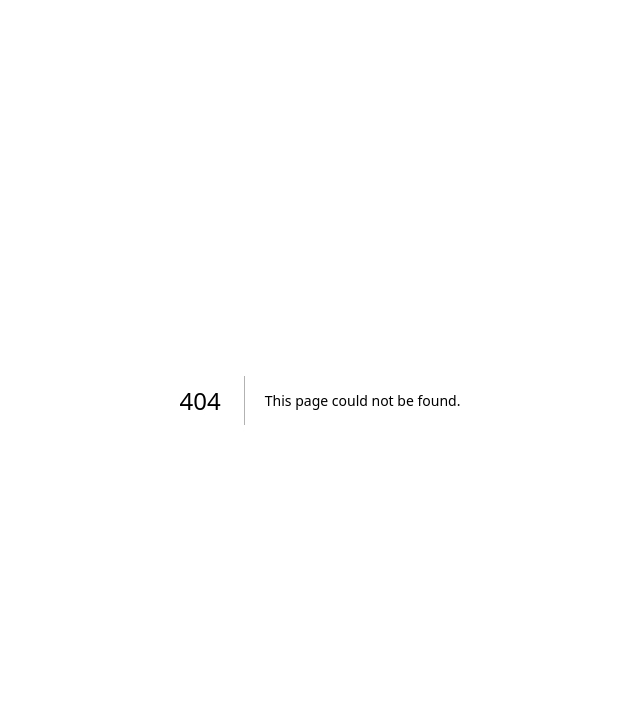
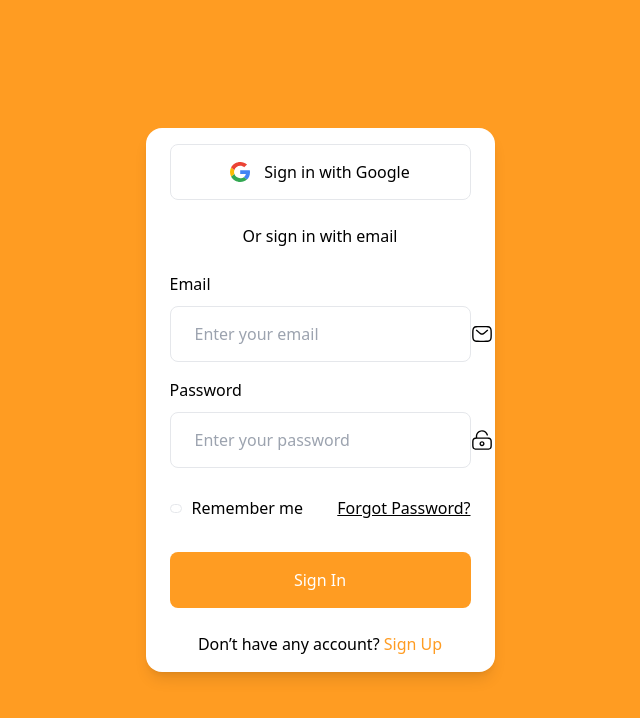
Before and after one commit to phur4life/MIS-Project, a Next.js app: page /auth/Signin in a window 1280 px wide. Before the commit this address had no page. Shown: the top 718 px of the page, without its empty margins (320-960 px from the left). Built offline with nearby package versions, Linux system fonts and the light colour scheme; no server answers.

Commit message:
modify components to codebase

```diff
--- a/src/app/auth/signup/page.tsx
+++ b/src/app/auth/Signin/page.tsx
@@ -1,14 +1,14 @@
-import Signup from "@/components/Auth/signup";
-const signup = () => {
+import Signin from "@/components/Auth/Signin";
+const Login = () => {
   return (
     <div className="bg-primary h-screen w-screen flex justify-center items-center">
       <div className="max-w-md rounded-2xl overflow-hidden shadow-lg bg-white">
         <div className="px-6 py-4">
-          <Signup/>
+          <Signin />
         </div>
       </div>
     </div>
   );
 };
 
-export default signup;
+export default Login;
--- a/src/app/auth/signin/page.tsx
+++ b/src/app/auth/Signup/page.tsx
@@ -1,14 +1,14 @@
-import Signin from "@/components/Auth/signin";
-const Login = () => {
+import Signup from "@/components/Auth/Signup";
+const signup = () => {
   return (
     <div className="bg-primary h-screen w-screen flex justify-center items-center">
       <div className="max-w-md rounded-2xl overflow-hidden shadow-lg bg-white">
         <div className="px-6 py-4">
-          <Signin />
+          <Signup/>
         </div>
       </div>
     </div>
   );
 };
 
-export default Login;
+export default signup;
--- a/src/app/page.tsx
+++ b/src/app/page.tsx
@@ -1,9 +1,9 @@
 "use client";
-import Project from '../components/Dashboard/Project'
+import Dashboard from '@/app/dashboard/page'
 export default function Home() {
   return (
     <div>
-      <Project/>
+      <Dashboard/>
     </div>
   );
 }
--- /dev/null
+++ b/src/components/Auth/Signin/index.tsx
@@ -0,0 +1,34 @@
+"use client";
+import Link from "next/link";
+import React from "react";
+import GoogleSigninButton from "../GoogleSigninButton";
+import SigninWithPassword from "../SigninWithPassword";
+
+export default function Signin() {
+  return (
+    <>
+      <GoogleSigninButton text="Sign in" />
+
+      <div className="my-6 flex items-center justify-center">
+        <span className="block h-px w-full bg-stroke dark:bg-dark-3"></span>
+        <div className="block w-full min-w-fit bg-white px-3 text-center font-medium dark:bg-gray-dark">
+          Or sign in with email
+        </div>
+        <span className="block h-px w-full bg-stroke dark:bg-dark-3"></span>
+      </div>
+
+      <div>
+        <SigninWithPassword />
+      </div>
+
+      <div className="mt-6 text-center">
+        <p>
+          Don’t have any account?{" "}
+          <Link href="Signup" className="text-primary">
+            Sign Up
+          </Link>
+        </p>
+      </div>
+    </>
+  );
+}
--- /dev/null
+++ b/src/components/Auth/Signup/index.tsx
@@ -0,0 +1,30 @@
+"use client";
+import SignupWithPassword from "../SignupWithPassword";
+import GoogleSigninButton from "../GoogleSigninButton";
+import Link from "next/link";
+
+export default function Signup() {
+  return (
+    <>
+      <GoogleSigninButton text="Sign in" />
+      <div className="my-6 flex items-center justify-center">
+        <span className="block h-px w-full bg-stroke dark:bg-dark-3"></span>
+        <div className="block w-full min-w-fit bg-white px-3 text-center font-medium dark:bg-gray-dark">
+          Or sign in with email
+        </div>
+        <span className="block h-px w-full bg-stroke dark:bg-dark-3"></span>
+      </div>
+      <div>
+        <SignupWithPassword />
+      </div>
+      <div className="mt-6 text-center">
+        <p>
+          Already have an account?{" "}
+          <Link href="/auth/Signin" className="text-primary">
+            Sign in
+          </Link>
+        </p>
+      </div>
+    </>
+  );
+}
--- a/src/components/Header/index.tsx
+++ b/src/components/Header/index.tsx
@@ -7,7 +7,7 @@ const Header = (props: {
 	setSidebarOpen: (arg0: boolean) => void;
 }) => {
 	return (
-		<header className="fixed top-0 z-50 flex w-full border-b border-stroke bg-white dark:border-stroke-dark dark:bg-gray-dark">
+		<header className="sticky top-0 z-50 flex w-full border-b border-stroke bg-white dark:border-stroke-dark dark:bg-gray-dark">
 			<div className="flex flex-grow items-center justify-between px-4 py-5 shadow-2 md:px-5 2xl:px-10">
 				<div className="hidden xl:block">
 					<div>
--- a/src/components/Layout/DefaultLayout.jsx
+++ b/src/components/Layout/DefaultLayout.jsx
@@ -8,7 +8,7 @@ const DefaultLayout = ({ children }) => {
       {/* Header at the top */}
       <Header/>
       {/* Content below the header */}
-      <div className="flex flex-grow pt-5 mt-14">
+      <div className="flex flex-grow ">
         {/* Sidebar with a fixed width */}
         <div className="w-40">
           <Sidebar />
--- /dev/null
+++ b/src/components/Product_Card/Card.jsx
@@ -0,0 +1,10 @@
+import React from 'react'
+
+const Card = () => {
+  return (
+    <div className='h-40 w-40'>
+    </div>
+  )
+}
+
+export default Card
--- a/src/components/sidebar/Sidebar.tsx
+++ b/src/components/sidebar/Sidebar.tsx
@@ -7,16 +7,16 @@ const Sidebar = () => {
     { name: "Inventory", link: "/inventory", icon: "📦" },
     { name: "Member", link: "/member", icon: "👤" },
     { name: "Activity", link: "/activity", icon: "📊" },
-    { name: "Services", link: "/services", icon: "🛠" },
+    { name: "Services", link: "/service", icon: "🛠" },
   ];
 
   const bottomMenuItems = [
-    { name: "Setting", link: "/settings", icon: "⚙️" },
+    { name: "Setting", link: "/setting", icon: "⚙️" },
     { name: "Logout", link: "/logout", icon: "🚪" },
   ];
 
   return (
-    <div className="h-full w-53  text-secondary fixed flex flex-col justify-between text-sm ">
+    <div className="h-auto w-53  text-secondary fixed flex flex-col justify-between text-sm ">
       <ul className="mt-5">
         {menuItems.map((item) => (
           <li key={item.name} className="p-4 hover:bg-primary hover:rounded-lg ">
```
Also changed, not shown: 1 other file (tests, documents, lock files or other folders).
